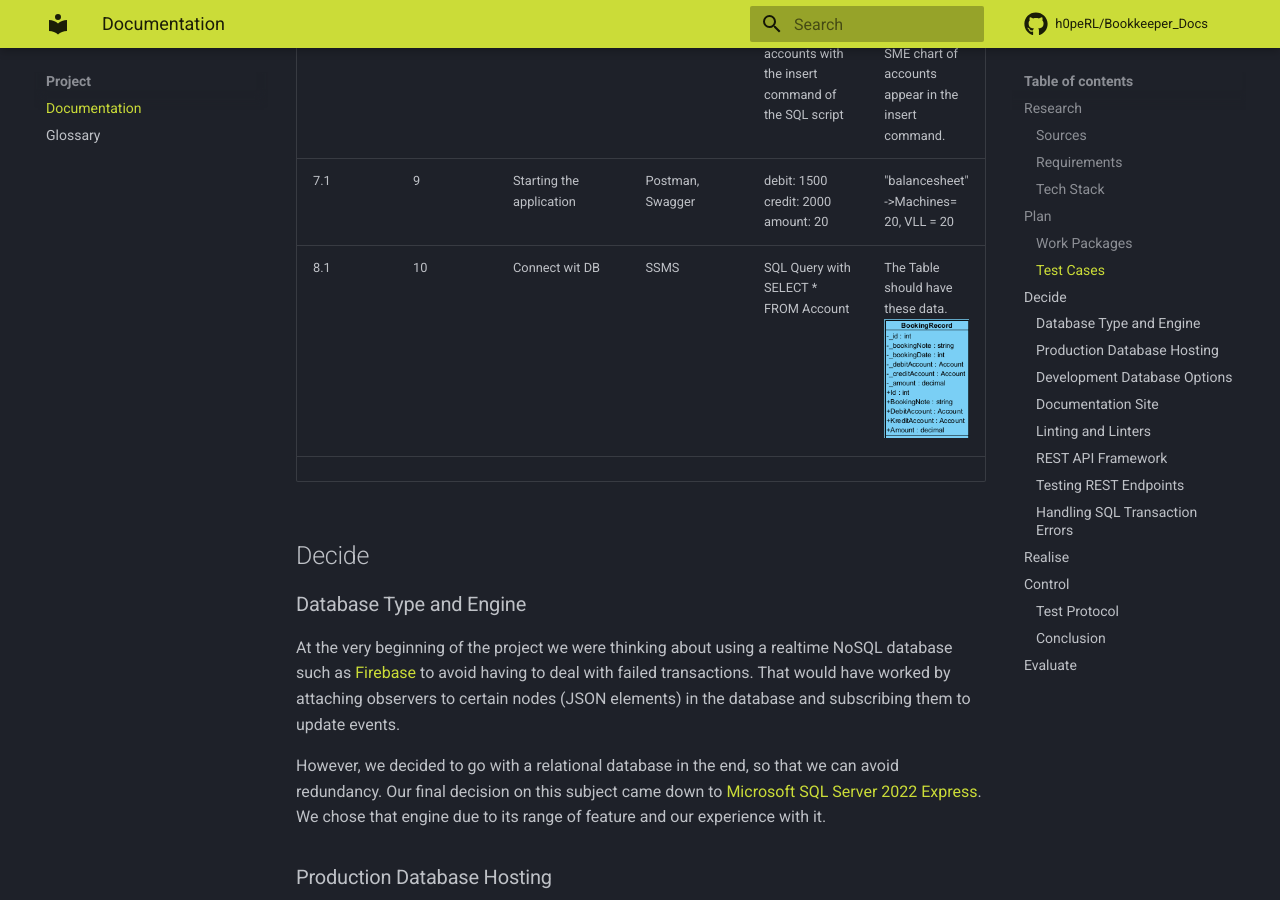
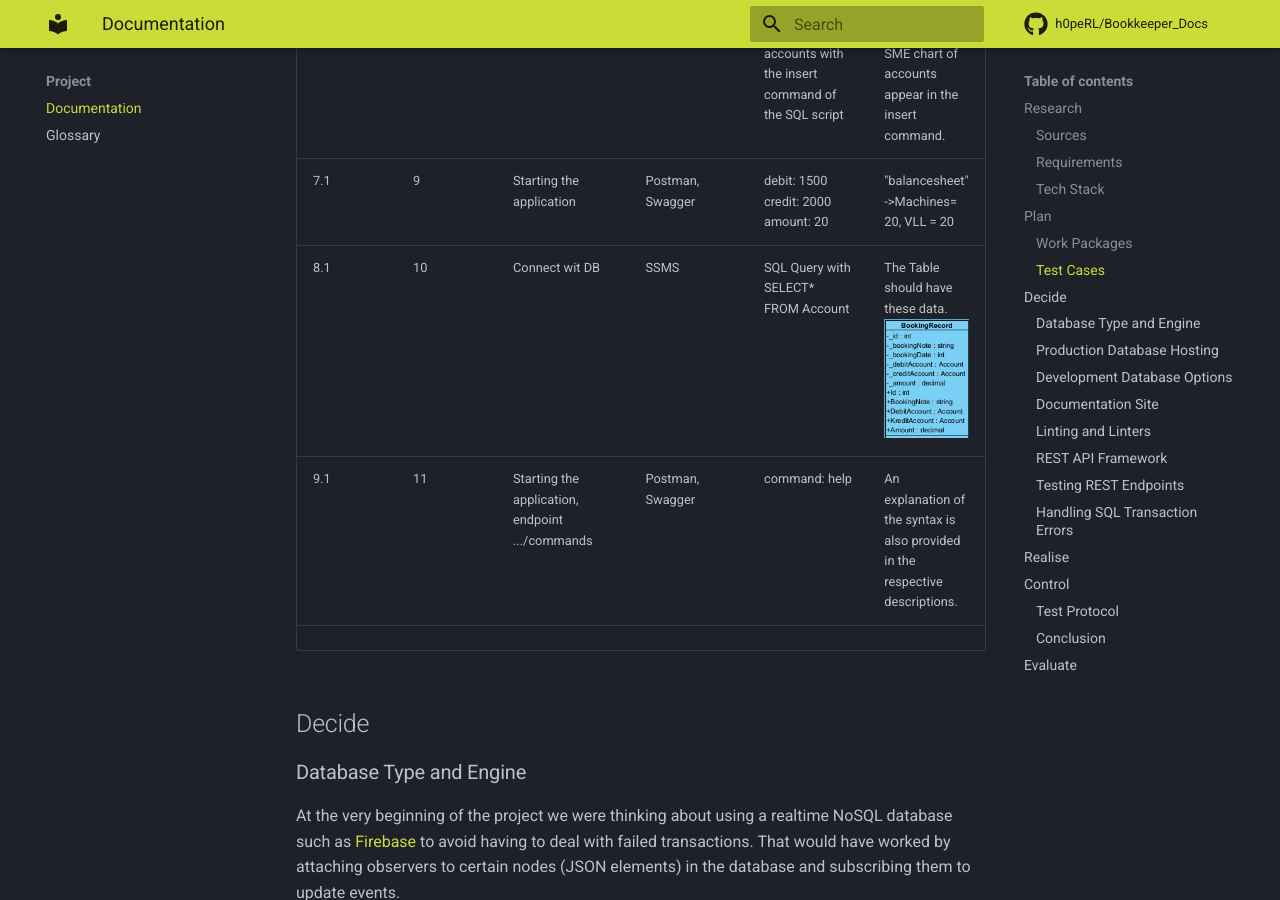
Before and after one commit to h0peRL/Bookkeeper_Docs, an MkDocs documentation site: the page built from docs/project/documentation.md, in a window 1280 px wide and 900 px high, scrolled down 4144 px. Built offline with MkDocs 1.6.1 and Material for MkDocs 9.7.7, drawn with Linux system fonts in a browser that asks for light colours; comment, search, counter and statistics services are not loaded.

Commit message:
add testcase 9.1

```diff
--- a/docs/project/documentation.md
+++ b/docs/project/documentation.md
@@ -84,7 +84,8 @@ total lessons: 35 * 3 = 105
 | 5.1             | 7             | Have your SME chart and the script ready.                                  | Chrome, VSC      | Compare SME chart Balancesheet accounts with the insert command of the SQL script             | All balance sheet accounts listed in the SME chart of accounts appear in the insert command.    |
 | 6.1             | 8             | Have your SME chart and the script ready.                                  | Chrome, VSC      | Compare SME chart for the income statement accounts with the insert command of the SQL script | All income statement accounts listed in the SME chart of accounts appear in the insert command. |
 | 7.1             | 9             | Starting the application                                                   | Postman, Swagger | debit: 1500 credit: 2000 amount: 20                                                           | "balancesheet" ->Machines= 20, VLL = 20                                                         |
-| 8.1             | 10            | Connect wit DB                                                             | SSMS             | SQL Query with SELECT \* FROM Account                                                         | The Table should have these data.![](assets/20240201_112710_image.png)                          |
+| 8.1             | 10            | Connect wit DB                                                             | SSMS             | SQL Query with SELECT\* FROM Account                                                          | The Table should have these data.![](assets/20240201_112710_image.png)                          |
+| 9.1             | 11            | Starting the application, endpoint .../commands                            | Postman, Swagger | command: help                                                                                 | An explanation of the syntax is also provided in the respective descriptions.                   |
 |                 |               |                                                                            |                  |                                                                                               |                                                                                                 |
 
 ## Decide
```
